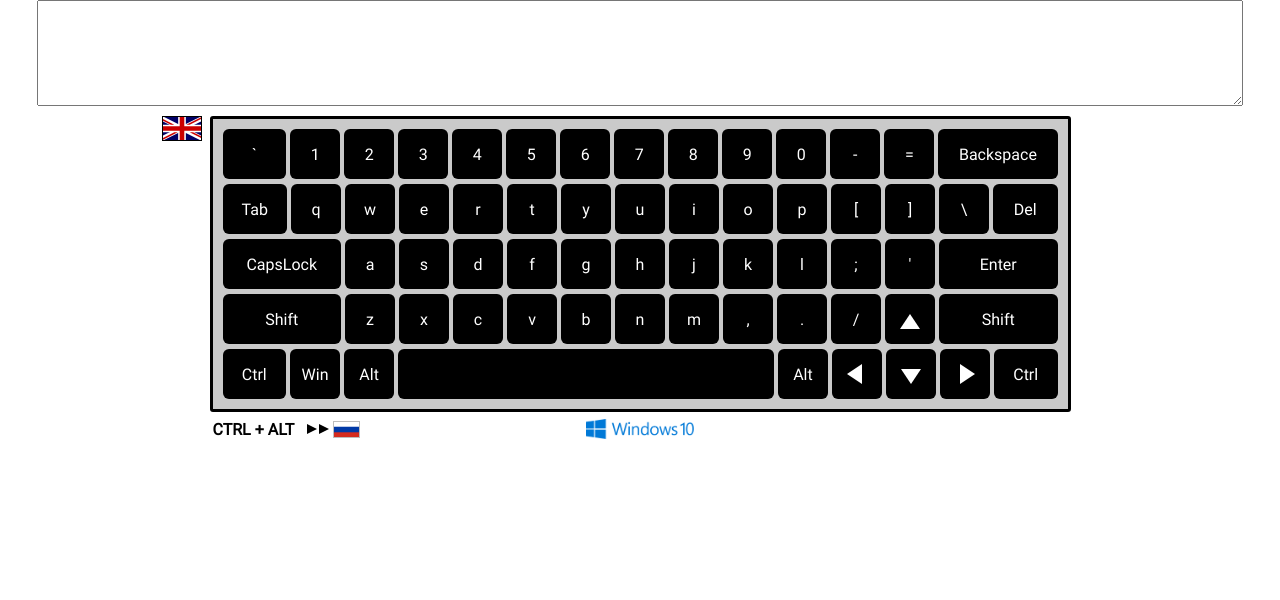
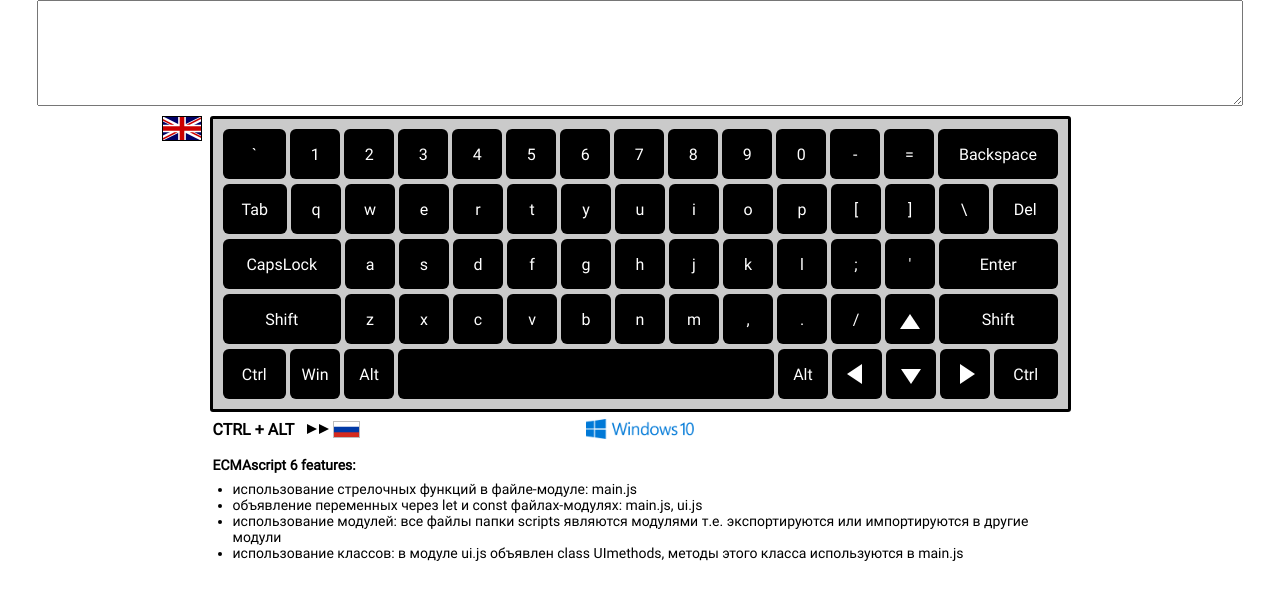
Before and after one commit to lovalik/keyboard, a website with bundled scripts: page index.html in a window 1280 px wide. Built offline with nearby package versions, Linux system fonts and the light colour scheme.

Commit message:
feat: add section ECMAscript6 features

```diff
--- a/scripts/template.js
+++ b/scripts/template.js
@@ -89,6 +89,15 @@ function createTemplate(dictionary) {
                                 </div>
                                 <div class='message_windows10-logo'></div>
                             </div>
+                            <div class="ecmascript6-features">
+                                <p>ECMAscript 6 features:</p>
+                                <ul class="ecmascript6-features_ul">
+                                    <li>использование стрелочных функций в файле-модуле: main.js</li>
+                                    <li>объявление переменных через let и const файлах-модулях: main.js, ui.js</li>
+                                    <li>использование модулей: все файлы папки scripts являются модулями т.е. экспортируются или импортируются в другие модули</li>
+                                    <li>использование классов: в модуле ui.js объявлен class UImethods, методы этого класса используются в main.js</li>
+                                </ul>
+                            </div>
                         </div>`;
 }
 export default createTemplate;
--- a/scripts/ui.js
+++ b/scripts/ui.js
@@ -180,7 +180,6 @@ function createUI({
   document.addEventListener('keydown', (event) => {
     event.preventDefault();
     console.log(`ui.js-'keydown'__${event.code}`);
-    // methods.preventSimultaneousPressing();
     methods.addClassForAnimation(event.code, allButtons);
     methods.methodsForControlKeys(event.code, textarea);
     methods.addSymbolToTextareaByKeyboard(event.code, textarea);
--- a/styles/styles.css
+++ b/styles/styles.css
@@ -294,3 +294,24 @@ body {
     background-size: contain;
     /* outline: solid 1px red; */
 }
+
+.ecmascript6-features {
+  width: 855px;
+  margin-top: 25px;
+  font-size: 14px;
+  /* outline: solid 1px red; */
+}
+
+.ecmascript6-features > p {
+    margin: 0 0 8px;
+    font-weight: bold;
+}
+
+.ecmascript6-features_ul {
+    margin: 0;
+    padding-left: 20px;
+}
+
+.ecmascript6-features_ul > li {
+    font-size: 14px;
+}
```
